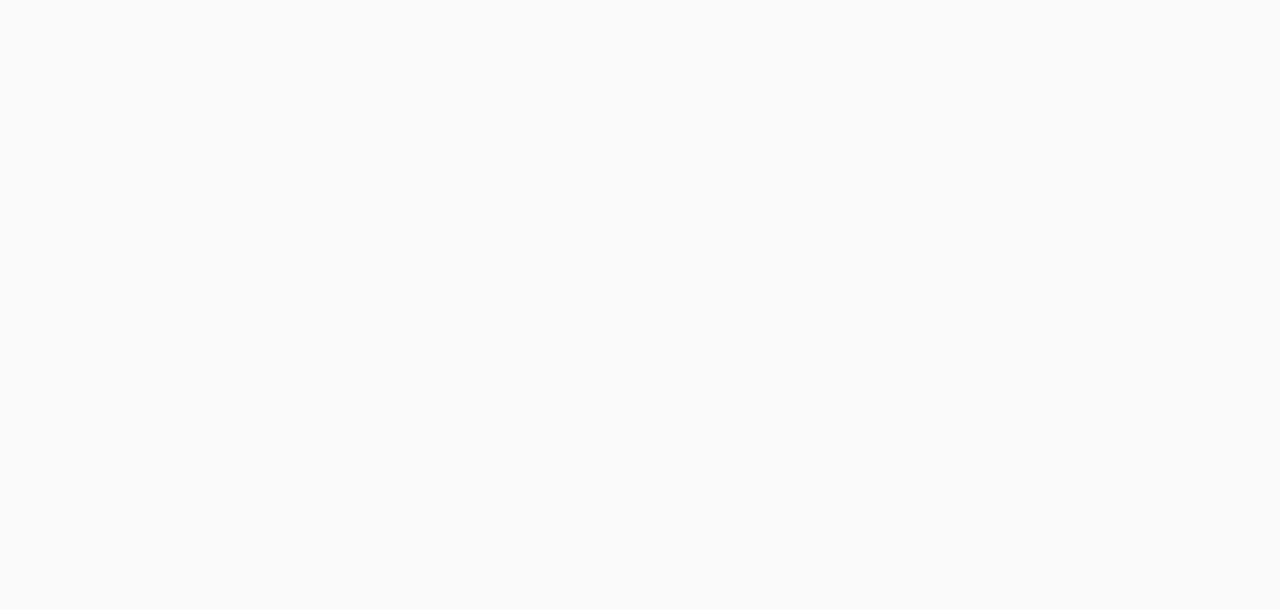
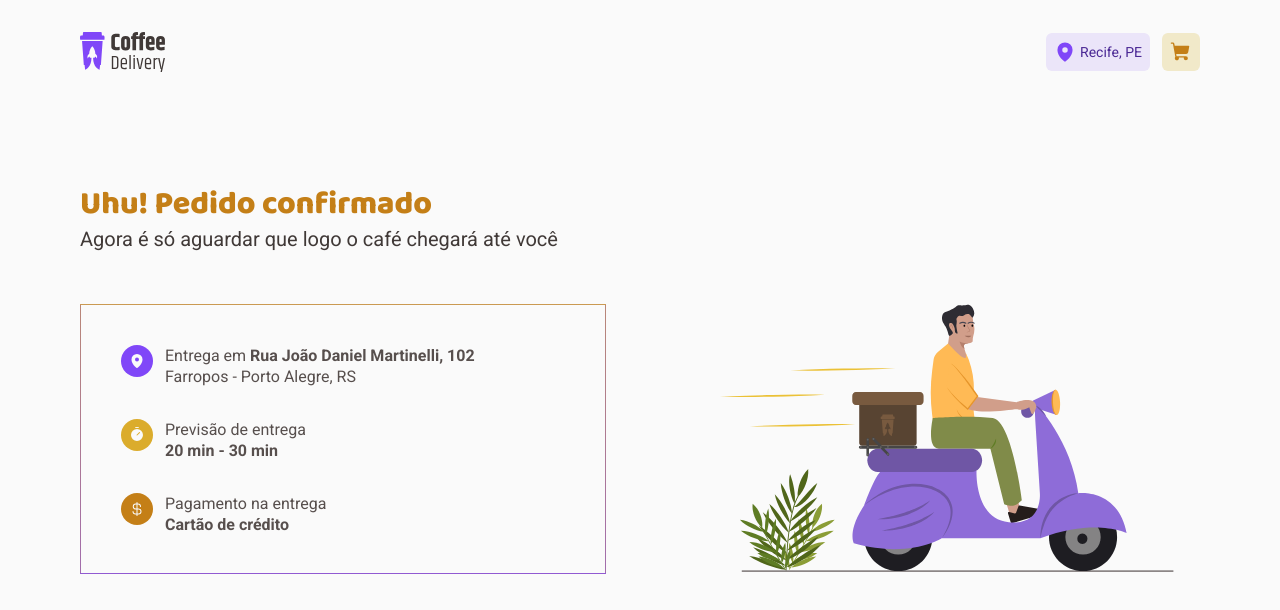
Before and after one commit to guilhermetravinski/ignite-coffee-delivery-1, a React (Vite) app: page /order-completed in a window 1280 px wide. Before the commit this address had no page. Shown: the top 610 px of the page. Built offline with nearby package versions, Linux system fonts and the light colour scheme.

Commit message:
feat: add OrderCompleted page

```diff
--- a/src/Router.tsx
+++ b/src/Router.tsx
@@ -2,6 +2,7 @@
 import { DefaultLayout } from './layouts/DefaultLayout'
 import { Cart } from './pages/Cart'
 import { Home } from './pages/Home'
+import { OrderCompleted } from './pages/OrderCompleted'
 
 export function Router() {
   return (
@@ -9,6 +10,7 @@
       <Route path="/" element={<DefaultLayout />}>
         <Route path="/" element={<Home />} />
         <Route path="/cart" element={<Cart />} />
+        <Route path="/order-completed" element={<OrderCompleted />} />
       </Route>
     </Routes>
   )
--- /dev/null
+++ b/src/pages/OrderCompleted/index.tsx
@@ -0,0 +1,54 @@
+import {
+  InfoContainer,
+  OrderCompletedContainer,
+  SectionContainer,
+  TitlesContainer,
+} from './styles'
+import orderCompleted from '../../assets/order-completed.svg'
+import { CurrencyDollar, MapPin, Timer } from 'phosphor-react'
+
+export function OrderCompleted() {
+  return (
+    <OrderCompletedContainer>
+      <TitlesContainer>
+        <h1>Uhu! Pedido confirmado</h1>
+        <p>Agora é só aguardar que logo o café chegará até você</p>
+      </TitlesContainer>
+
+      <SectionContainer>
+        <div>
+          <InfoContainer variant="purple">
+            <MapPin size={32} weight="fill" />
+            <div>
+              <p>
+                Entrega em <strong>Rua João Daniel Martinelli, 102</strong>
+              </p>
+              <p>Farropos - Porto Alegre, RS</p>
+            </div>
+          </InfoContainer>
+
+          <InfoContainer variant="yellow">
+            <Timer size={32} weight="fill" />
+            <div>
+              <p>Previsão de entrega</p>
+              <strong>20 min - 30 min</strong>
+            </div>
+          </InfoContainer>
+
+          <InfoContainer isDarkIcon={true} variant="yellow">
+            <CurrencyDollar size={32} weight="fill" />
+            <div>
+              <p>Pagamento na entrega</p>
+              <strong>Cartão de crédito</strong>
+            </div>
+          </InfoContainer>
+        </div>
+
+        <img
+          src={orderCompleted}
+          alt="Deliveryman with a yellow shirt riding a purple motorcycle with a package to deliver"
+        />
+      </SectionContainer>
+    </OrderCompletedContainer>
+  )
+}
--- /dev/null
+++ b/src/pages/OrderCompleted/styles.ts
@@ -0,0 +1,103 @@
+import styled from 'styled-components'
+
+export const OrderCompletedContainer = styled.main`
+  width: 100%;
+  margin: 0 auto 9.75rem;
+  padding: 0 1rem;
+
+  position: relative;
+  top: 11.5rem;
+
+  display: flex;
+  flex-direction: column;
+  gap: 2.5rem;
+`
+
+export const TitlesContainer = styled.div`
+  > h1 {
+    font-size: 2rem;
+    font-weight: 800;
+    line-height: 2.625rem;
+    font-family: 'Baloo 2', cursive;
+
+    color: ${(props) => props.theme['--brand-yellow-dark']};
+  }
+
+  > p {
+    font-size: 1.25rem;
+    line-height: 1.625rem;
+    color: ${(props) => props.theme['--base-subtitle']};
+  }
+`
+
+export const SectionContainer = styled.section`
+  display: flex;
+  align-items: center;
+  gap: 6.375rem;
+
+  > div {
+    width: 32.875rem;
+    height: 16.875rem;
+    padding: 2.5rem;
+
+    display: flex;
+    flex-direction: column;
+    align-items: flex-start;
+    gap: 2rem;
+
+    border-width: 1px;
+    border-style: solid;
+    border-image: linear-gradient(#dbac2c, #8047f8) 100;
+    border-radius: 6px 36px;
+  }
+
+  > img {
+    height: 18.3125rem;
+    width: 30.75rem;
+  }
+`
+
+type InfoContainerProps = {
+  isDarkIcon?: boolean
+  variant: 'purple' | 'yellow'
+}
+
+export const InfoContainer = styled.div<InfoContainerProps>`
+  display: flex;
+  justify-content: flex-start;
+  gap: 0.75rem;
+
+  > svg {
+    display: flex;
+    justify-content: center;
+    align-items: center;
+
+    height: 2rem;
+    width: 2rem;
+    padding: 0.5rem;
+
+    border-radius: 50%;
+
+    color: ${(props) => props.theme['--base-background']};
+    background: ${(props) =>
+    props.theme[
+    props.isDarkIcon
+      ? `--brand-${props.variant}-dark`
+      : `--brand-${props.variant}`
+    ]};
+  }
+
+  > div {
+    > p {
+      font-weight: 400;
+      line-height: 1.3125rem;
+      color: ${(props) => props.theme['--base-text']};
+    }
+
+    strong {
+      font-weight: 700;
+      line-height: 1.3125rem;
+      color: ${(props) => props.theme['--base-text']};
+    }
+  }
+`
```
Also changed, not shown: src/assets/order-completed.svg (added).
